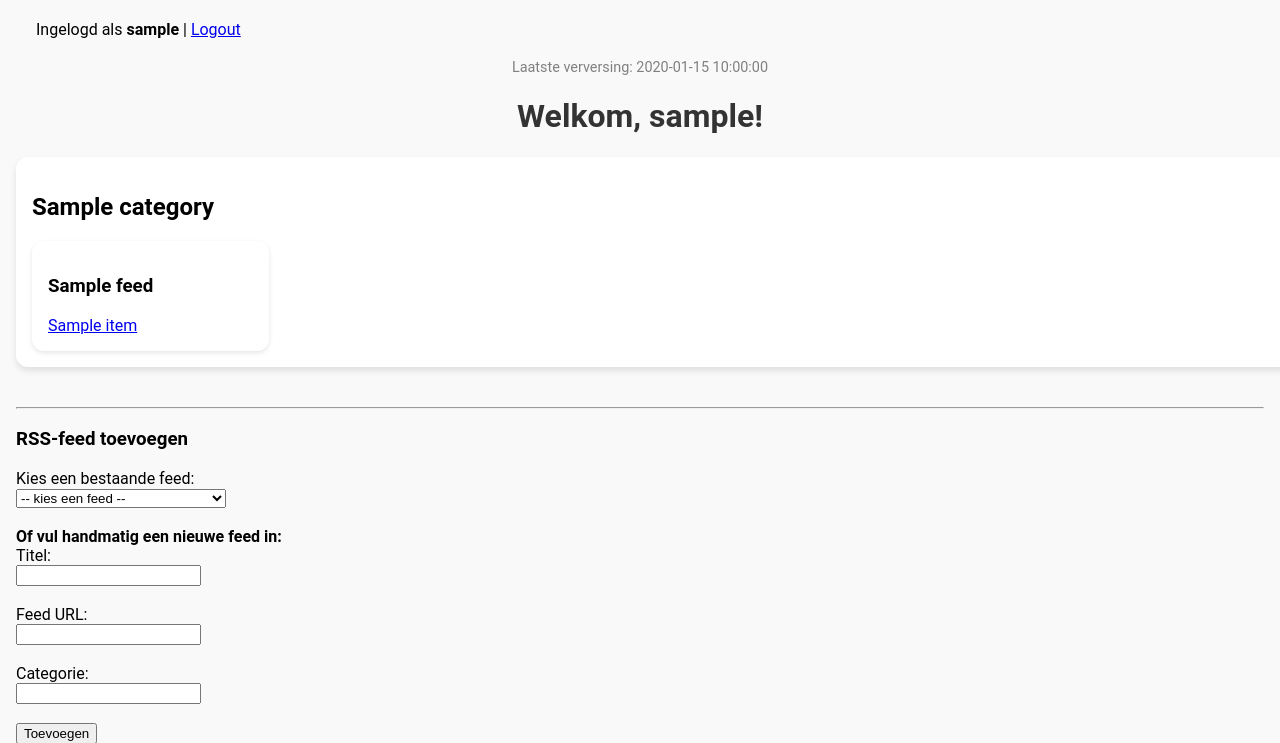
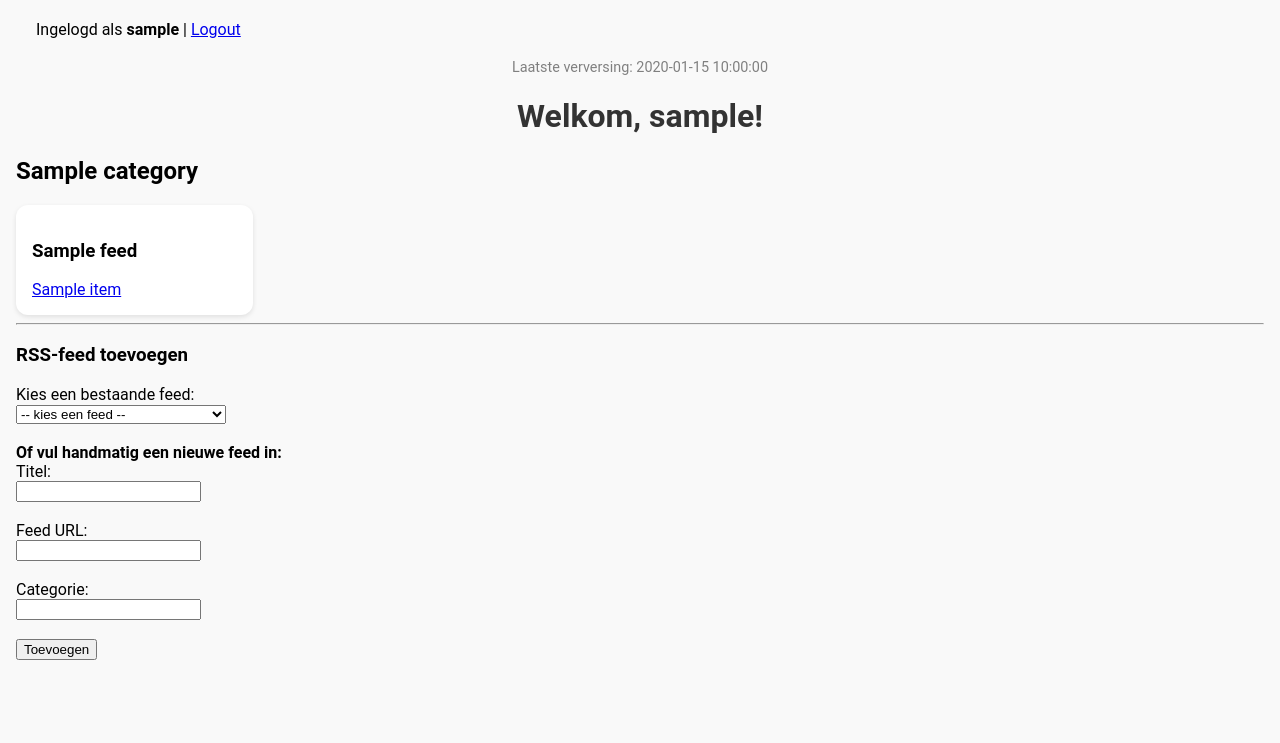
Before and after one commit to waariswallie/rss_dashboard_login, a Flask app: template templates/dashboard.html in a window 1280 px wide. Shown: the part 35-778 px from the top of the page. Run offline with Flask 3, Linux system fonts and the light colour scheme; the template is opened without the code that fills it: most values are stand-ins (such as "Sample title", 1, 10 or a date in 2020).

Commit message:
Remove unused category styles and adjust layout for feeds and feed items

```diff
--- a/static/css/style.css
+++ b/static/css/style.css
@@ -8,17 +8,6 @@ h1 {
     font-family: 'Roboto', sans-serif;
     color: #333;
     text-align: center;
-}
-.category {
-  margin-bottom: 2em;
-  display: inline-block;
-  vertical-align: top;
-  width: 100%; /* Ensure category spans full width */
-  cursor: move; /* Make category draggable */
-  background: #ffffff; /* White background */
-  border-radius: 12px; /* Rounded corners */
-  box-shadow: 0 4px 6px rgba(0, 0, 0, 0.1); /* Subtle shadow */
-  padding: 1em;
 }
 
 .feeds {
@@ -39,25 +28,15 @@ h1 {
 .feeds-container {
     display: grid;
     grid-template-columns: repeat(5, 1fr);
-    gap: 1rem;
-/*    justify-content: flex-start; */
+    gap: 1em;
 }
 
 .feed-item {
     background: white;
     padding: 1rem;
-    border-radius: 6px;
-    box-shadow: 0 0 5px rgba(0, 0, 0, 0.1);
-    min-width: 300px;           /* op mobiel gaan ze vanzelf onder elkaar */
-}
-
-/* Ensure categories remain fixed and draggable */
-.category {
-  margin-bottom: 2em;
-  display: inline-block;
-  vertical-align: top;
-  width: 100%; /* Ensure category spans full width */
-  cursor: move; /* Make category draggable */
+    border-radius: 12px; /* Rounded corners */
+    box-shadow: 0 2px 5px rgba(0, 0, 0, 0.1);
+    min-width: 300px; /* Ensure proper width */
 }
 
 .columns {
```
